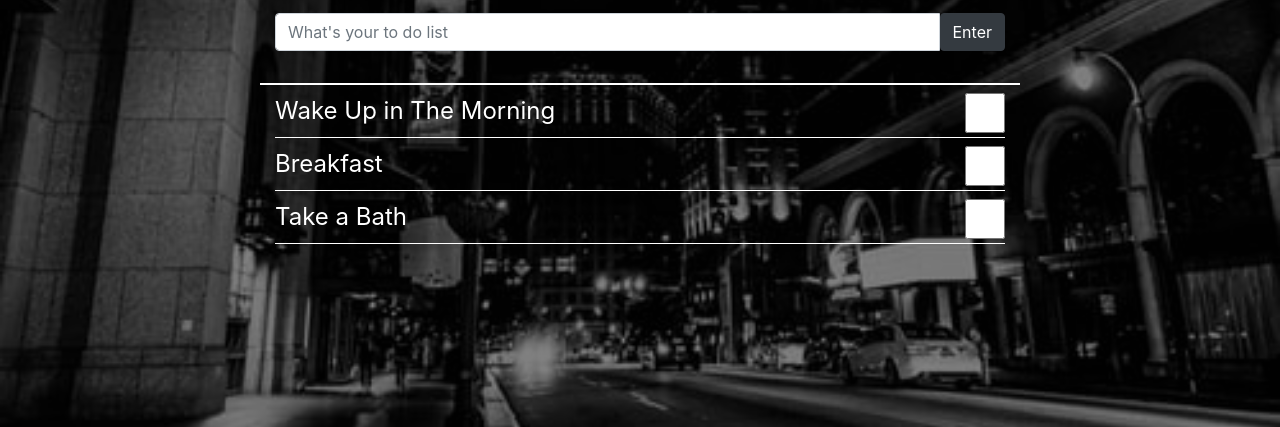
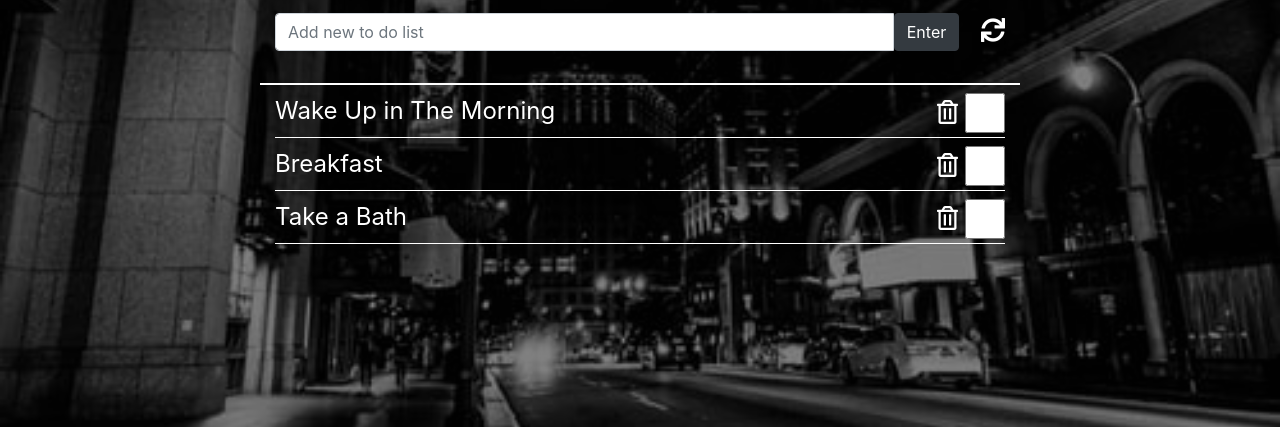
Before and after one commit to robyafrizal/projectToDoWeb, a plain HTML site: page index.html in a window 1280 px wide. Shown: the part 373-800 px from the top of the page. Drawn offline with nearby package versions, Linux system fonts and the light colour scheme.

Commit message:
Add new icon

```diff
--- a/bootstrap/css/style.css
+++ b/bootstrap/css/style.css
@@ -37,3 +37,10 @@ input[type="checkbox"] {
   width: 40px;
   border: 1px solid white;
 }
+.trashIcon {
+  float: right;
+  margin: 7px;
+}
+.refreshIcon {
+  margin-left: 15px;
+}
--- a/index.html
+++ b/index.html
@@ -7,6 +7,7 @@
     <title>Project To Do Web</title>
     <link rel="stylesheet" href="./bootstrap/css/bootstrap.min.css" />
     <link rel="stylesheet" href="./bootstrap/css/style.css" />
+    <link rel="stylesheet" href="https://use.fontawesome.com/releases/v5.7.2/css/all.css">
   </head>
   <body>
     <div class="hero mb-2">
@@ -21,10 +22,11 @@
               <input
                 class="form-control"
                 id="input"
-                placeholder="What's your to do list"
+                placeholder="Add new to do list"
               />
               <span>
                 <button id="btn" type="button" class="btn btn-dark">Enter</button>
+                <i class="fas fa-sync refreshIcon"></i>
               </span>
             </div>
           </form>
@@ -32,13 +34,19 @@
         <div class="row">
           <ul id="list"  class="list col-8 mx-auto">
             <li>
-              Wake Up in The Morning <input type="checkbox" class="checkbox">
+              <input type="checkbox" class="checkbox">
+              Wake Up in The Morning
+              <i class="far fa-trash-alt trashIcon"></i>
             </li>
             <li>
-              Breakfast <input type="checkbox" class="checkbox">
+              <input type="checkbox" class="checkbox">
+              Breakfast
+              <i class="far fa-trash-alt trashIcon"></i>
             </li>
             <li>
-              Take a Bath <input type="checkbox" class="checkbox">
+              <input type="checkbox" class="checkbox">
+              Take a Bath
+              <i class="far fa-trash-alt trashIcon"></i>
             </li>
             </li>
           </ul>
```
